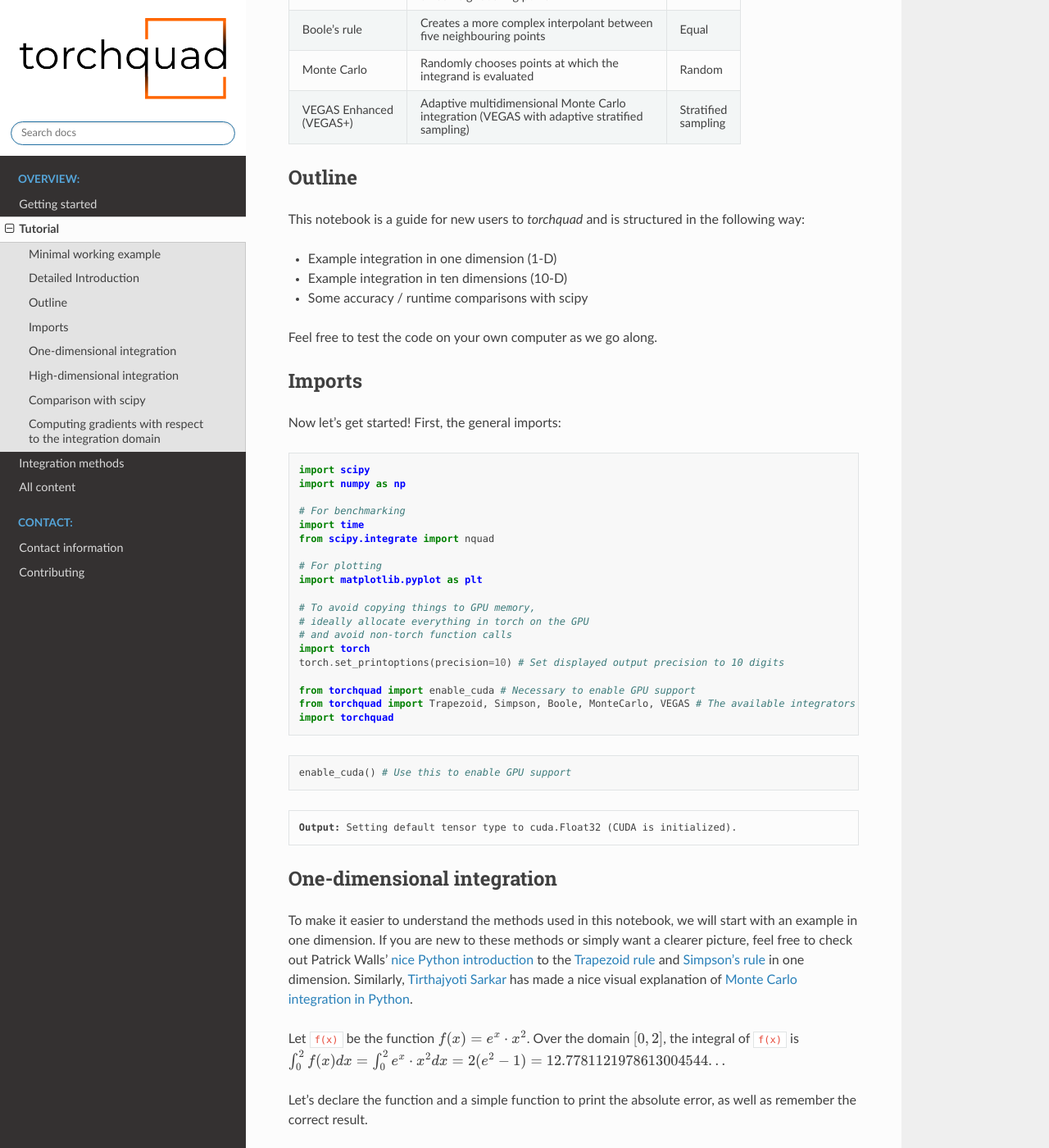
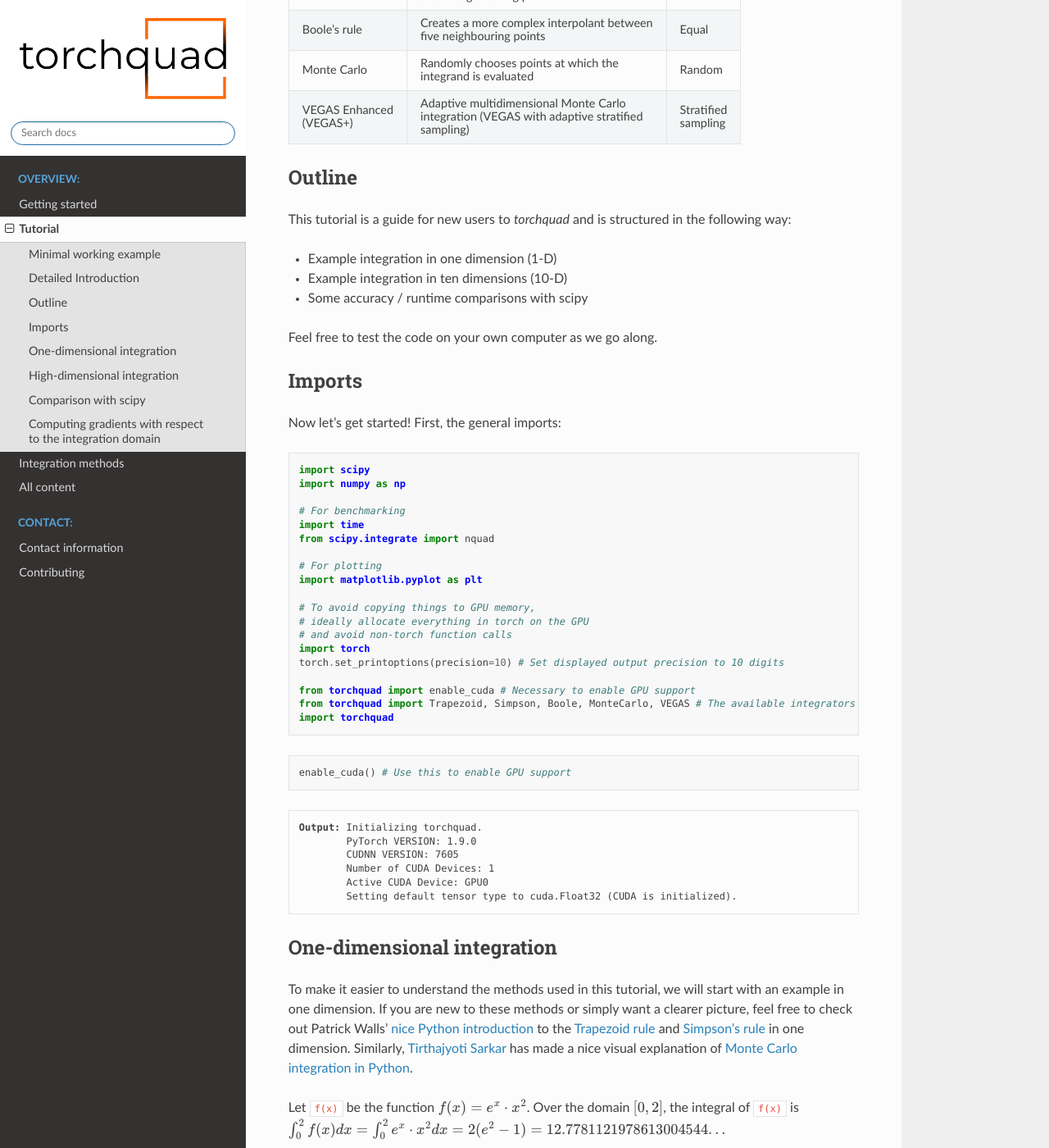
Before and after one commit to esa/torchquad, a Sphinx documentation site: the page built from docs/source/tutorial.rst, in a window 1280 px wide and 1400 px high, scrolled down 1041 px. Shown: the whole window at 82% size. Built offline with Sphinx 7.4.7 and the Read the Docs theme 2.0.0, drawn with Linux system fonts in a browser that asks for light colours; formulas are drawn with MathJax 3; some of the changed text lies outside the part shown.

Commit message:
RtD fixes - ROCm link in install.rst - "notebook" -> "tutorial" - Output - Gradient printout

```diff
--- a/docs/source/install.rst
+++ b/docs/source/install.rst
@@ -16,7 +16,7 @@
 We recommend using `conda <https://docs.conda.io/en/latest/>`_, especially if you want to utilize the GPU.
 It will automatically set up CUDA and the cudatoolkit for you in that case.
 Note that *torchquad* also works on the CPU; however, it is optimized for GPU usage.
-Currently torchquad only supports NVIDIA cards with CUDA. We are investigating future support for AMD cards through [ROCm](https://pytorch.org/blog/pytorch-for-amd-rocm-platform-now-available-as-python-package/).
+Currently torchquad only supports NVIDIA cards with CUDA. We are investigating future support for AMD cards through `ROCm <https://pytorch.org/blog/pytorch-for-amd-rocm-platform-now-available-as-python-package/>`_.
 
 For a detailed list of required packages, please refer to the `conda environment file <https://github.com/esa/torchquad/blob/main/environment.yml>`_.
 
--- a/docs/source/tutorial.rst
+++ b/docs/source/tutorial.rst
@@ -76,7 +76,7 @@
 Outline
 -------
 
-This notebook is a guide for new users to *torchquad* and is structured in
+This tutorial is a guide for new users to *torchquad* and is structured in
 the following way:
 
 -  Example integration in one dimension (1-D)
@@ -119,15 +119,19 @@
 
 .. parsed-literal::
 
-    **Output:** Setting default tensor type to cuda.Float32 (CUDA is initialized).
-
+    **Output:** Initializing torchquad.
+            PyTorch VERSION: 1.9.0
+            CUDNN VERSION: 7605
+            Number of CUDA Devices: 1
+            Active CUDA Device: GPU0
+            Setting default tensor type to cuda.Float32 (CUDA is initialized).
 
 
 
 One-dimensional integration
 ----------------------------
 
-To make it easier to understand the methods used in this notebook, we will start with an
+To make it easier to understand the methods used in this tutorial, we will start with an
 example in one dimension. If you are new to these methods or simply want a clearer picture,
 feel free to check out Patrick Walls’
 `nice Python introduction <https://github.com/patrickwalls/mathematical-python/>`__
@@ -191,7 +195,7 @@
 
 .. parsed-literal::
 
-    **Output**: Results: 12.780082702636719
+    **Output:** Results: 12.780082702636719
             Abs. Error: 1.97029114e-03
             Rel. Error: 1.54192661e-04
 
```
Also changed, not shown: other parts of docs/source/tutorial.rst (+4 -4 lines).
